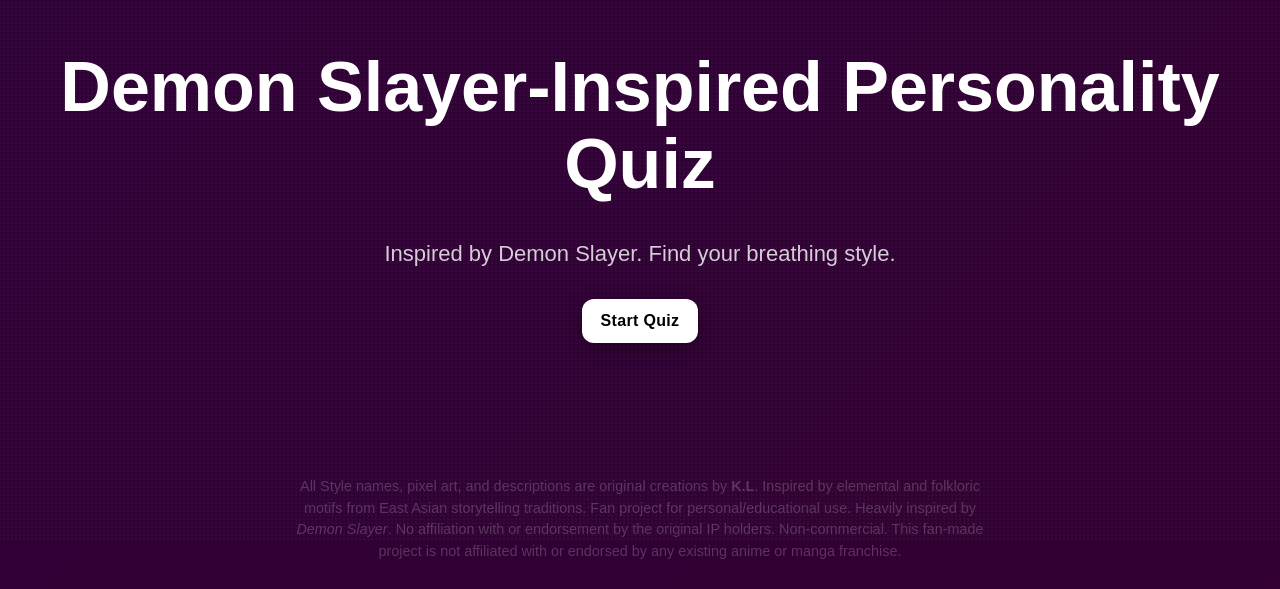
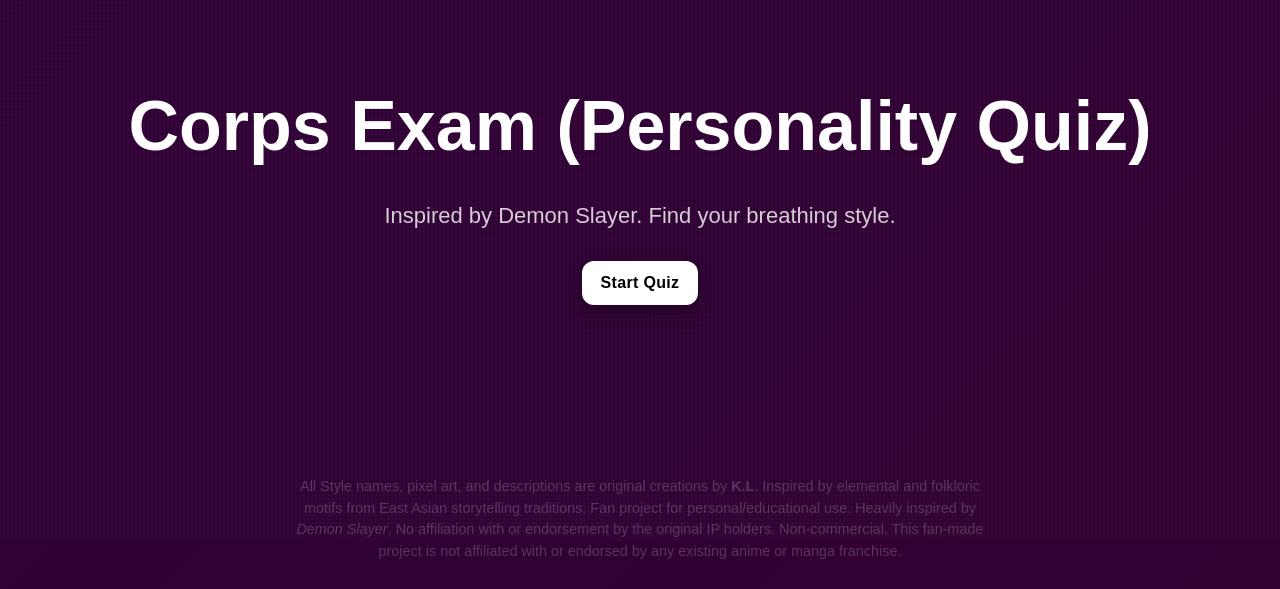
Before and after one commit to katienhanle/demonslayerquiz, a Next.js app: page / in a window 1280 px wide. Shown: the part 259-848 px from the top of the page. Built offline with nearby package versions, Linux system fonts and the light colour scheme; a web font is replaced by a local one.

Commit message:
Everything looks good

```diff
--- a/app/page.js
+++ b/app/page.js
@@ -22,7 +22,7 @@
             lineHeight: 1.1,
           }}
         >
-          Demon Slayer-Inspired Personality Quiz
+          Corps Exam (Personality Quiz)
         </h1>
         <p
           style={{
```
